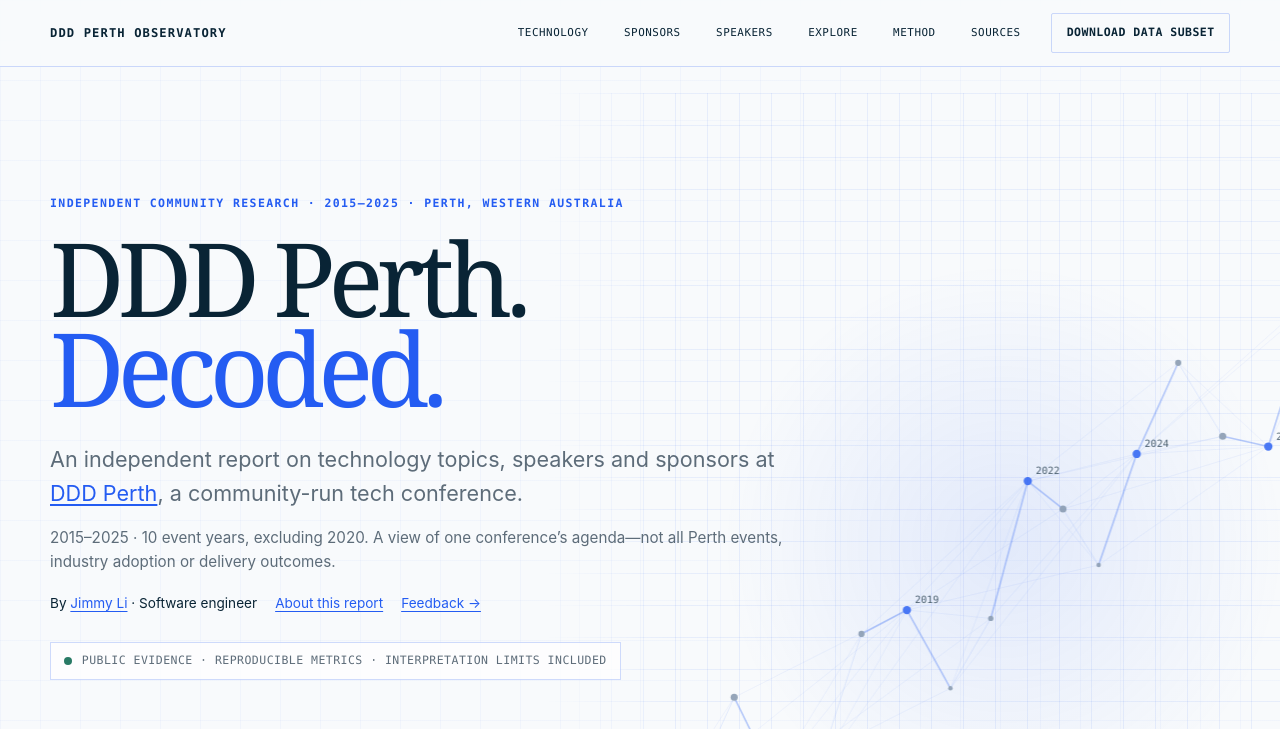
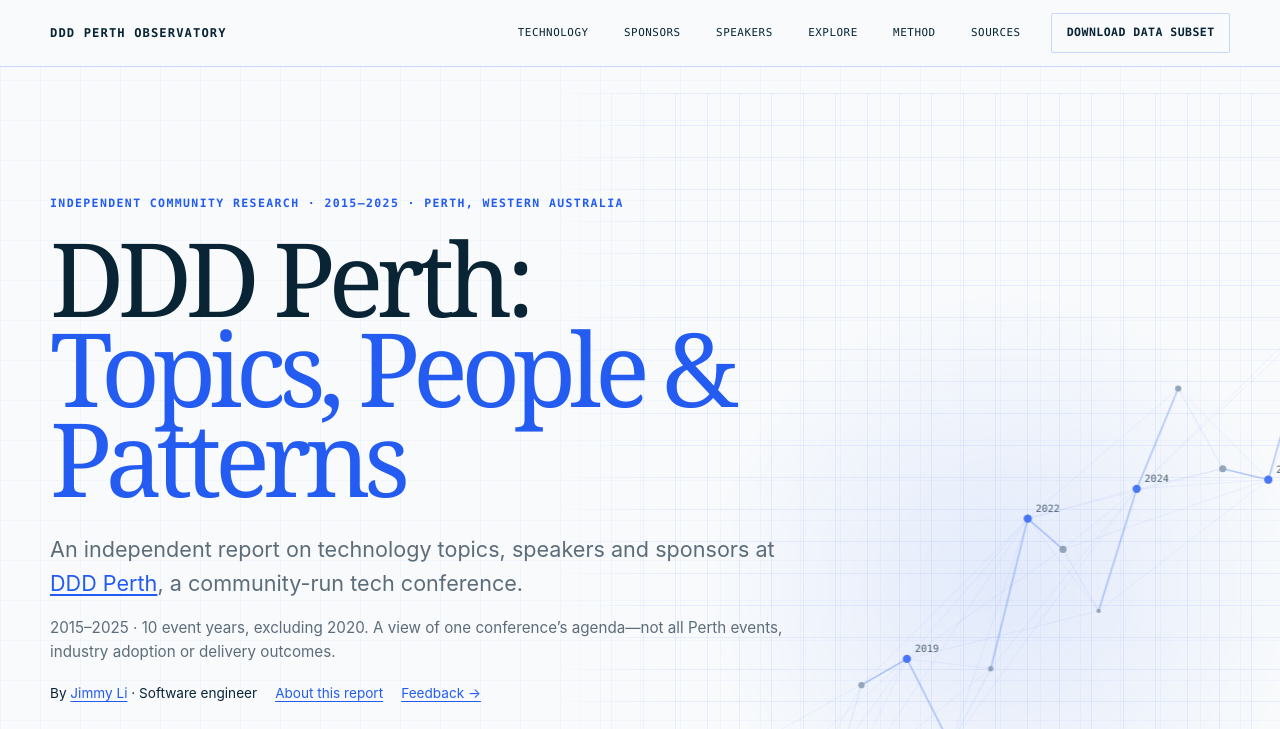
Before and after one commit to 0XFF-96/ddd-perth-observatory, a plain HTML site: page index.html in a window 1280 px wide. Shown: the top 729 px of the page. Drawn offline with Linux system fonts and the light colour scheme.

Commit message:
Use Topics, People & Patterns as report title

```diff
--- a/index.html
+++ b/index.html
@@ -5,7 +5,7 @@
   <meta name="viewport" content="width=device-width, initial-scale=1">
   <meta name="description" content="An independent educational report by Jimmy Li exploring public DDD Perth agenda and sponsor records across 10 event years, 2015–2025, excluding 2020.">
   <meta name="author" content="Jimmy Li">
-  <title>DDD Perth Technology Observatory · 2015–2025</title>
+  <title>DDD Perth: Topics, People &amp; Patterns</title>
   <style>
     :root {
       --paper: #f8fafc;
@@ -259,7 +259,7 @@
       </div>
       <div class="hero-copy">
         <p class="eyebrow">Independent community research · 2015–2025 · Perth, Western Australia</p>
-        <h1 id="report-title"><span>DDD Perth.</span><em>Decoded.</em></h1>
+        <h1 id="report-title"><span>DDD Perth:</span> <em>Topics, People &amp; Patterns</em></h1>
         <p class="hero-deck">An independent report on technology topics, speakers and sponsors at <a href="https://dddperth.com/" target="_blank" rel="noreferrer">DDD Perth</a>, a community-run tech conference.</p>
         <p class="hero-context">2015–2025 · 10 event years, excluding 2020. A view of one conference’s agenda—not all Perth events, industry adoption or delivery outcomes.</p>
         <div class="hero-byline"><span>By <a href="https://www.linkedin.com/in/jimmy-li-2b0a082b9/" target="_blank" rel="noreferrer">Jimmy Li</a> · Software engineer</span><a href="#about">About this report</a><a href="#feedback">Feedback →</a></div>
```
